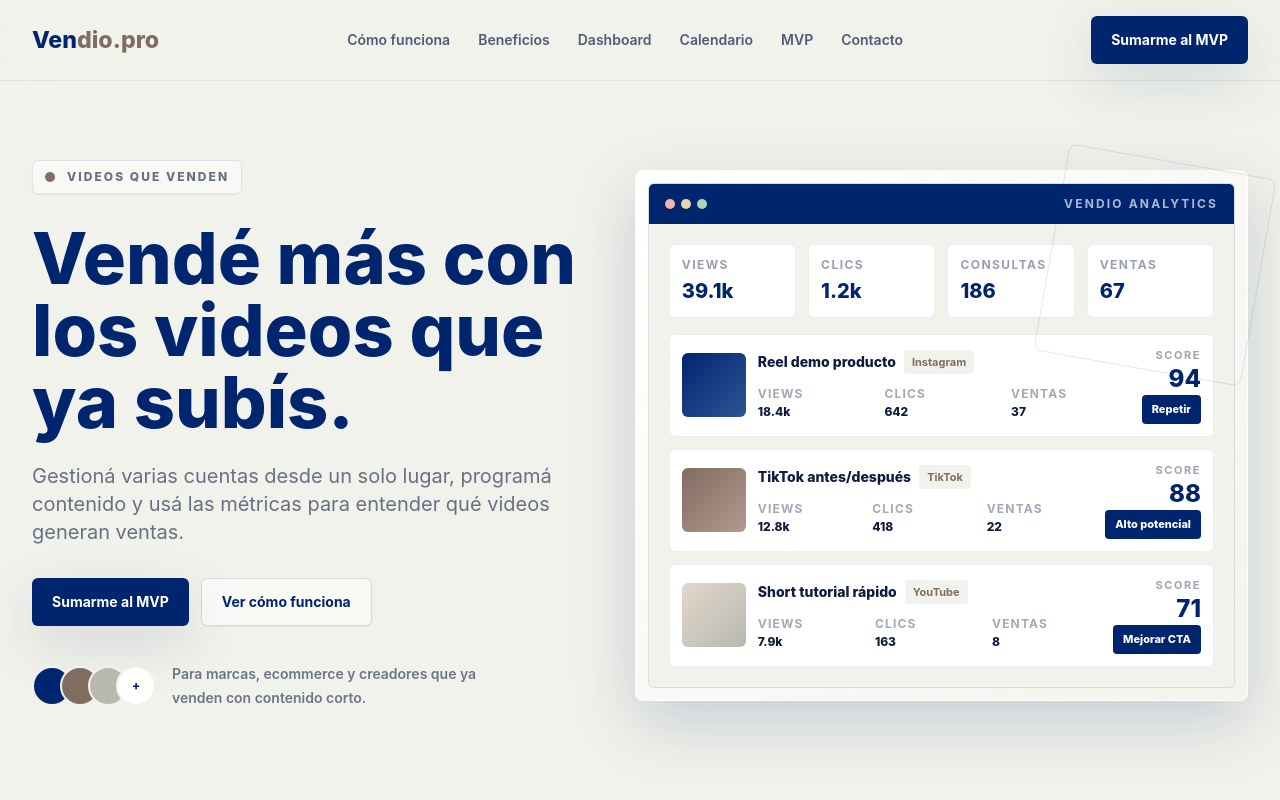
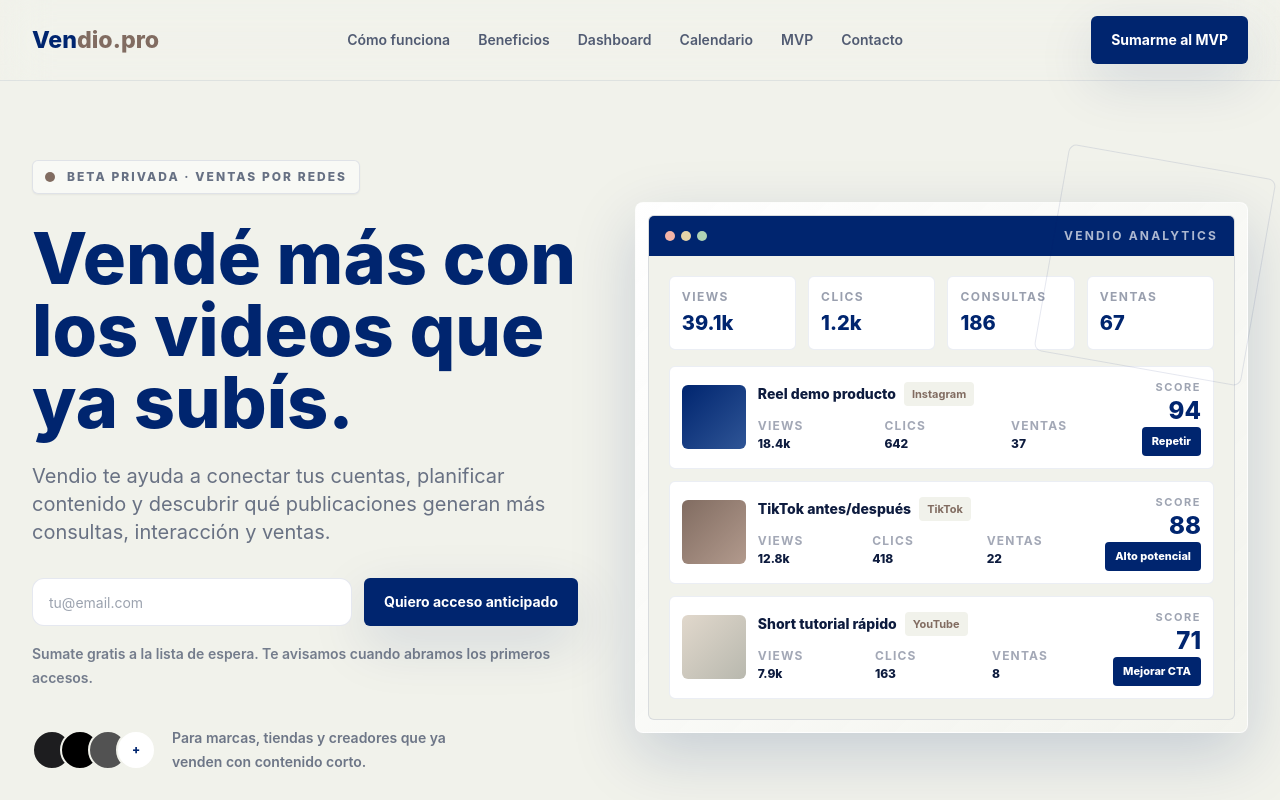
Before and after one commit to echeveagustin-code/vendio, a React (Vite) app: page / in a window 1280 px wide. Shown: the top 800 px of the page. Built offline with nearby package versions, Linux system fonts and the light colour scheme; a web font is replaced by a local one.

Commit message:
pausa porrito

```diff
--- a/src/App.jsx
+++ b/src/App.jsx
@@ -377,7 +377,7 @@ function LeadForm() {
             Contanos dónde vendés y qué red usás más. Te vamos a contactar cuando abramos cupos de la beta.
           </p>
           <div className="mt-8 rounded-lg border border-white/10 bg-white/[0.06] p-5">
-            <p className="font-display text-2xl font-extrabold">Videos que venden</p>
+            <p className="font-display text-2xl font-extrabold">Vendé más con el contenido que ya tenés</p>
             <p className="mt-2 text-white/64">Menos intuición, más contenido con señales claras de venta.</p>
           </div>
         </div>
@@ -441,7 +441,7 @@ function Footer() {
       <div className="mx-auto flex max-w-7xl flex-col gap-8 px-5 sm:flex-row sm:items-center sm:justify-between lg:px-8">
         <div>
           <Wordmark light />
-          <p className="mt-2 text-sm font-semibold text-white/58">Videos que venden</p>
+          <p className="mt-2 text-sm font-semibold text-white/58">Vendé más con el contenido que ya tenés</p>
         </div>
         <div className="flex flex-wrap gap-x-6 gap-y-3 text-sm font-semibold text-white/58">
           <a href="mailto:hola@vendio.pro" className="hover:text-white">
@@ -504,7 +504,7 @@ export default function App() {
             <div className="w-full min-w-0 max-w-[calc(100vw-2.5rem)] lg:max-w-none">
               <div className="inline-flex items-center gap-3 rounded-md border border-brand-navy/10 bg-white/52 px-3 py-2 shadow-sm">
                 <span className="h-2.5 w-2.5 rounded-full bg-brand-accent" />
-                <span className="text-xs font-extrabold uppercase tracking-[0.17em] text-brand-ink/62">Videos que venden</span>
+                <span className="text-xs font-extrabold uppercase tracking-[0.17em] text-brand-ink/62">BETA PRIVADA · VENTAS POR REDES</span>
               </div>
               <h1 className="mt-7 max-w-4xl font-display text-[2.35rem] font-extrabold leading-[1.02] tracking-normal text-brand-navy sm:text-6xl sm:leading-[0.94] lg:text-7xl">
                 <span className="block sm:inline">Vendé más </span>
@@ -512,26 +512,33 @@ export default function App() {
                 <span className="block sm:inline">que ya subís.</span>
               </h1>
               <p className="mt-6 max-w-[330px] text-lg leading-8 text-brand-ink/60 sm:max-w-2xl sm:text-xl">
-              Gestioná varias cuentas desde un solo lugar, programá contenido y usá las métricas para entender qué videos generan ventas.
+                Vendio te ayuda a conectar tus cuentas, planificar contenido y descubrir qué publicaciones generan más consultas, interacción y ventas.
               </p>
               <div className="mt-8 flex max-w-[330px] flex-col gap-3 sm:max-w-none sm:flex-row">
+                <div className="relative w-full sm:max-w-[320px]">
+                  <input
+                    type="email"
+                    placeholder="tu@email.com"
+                    className="h-12 w-full rounded-xl border border-brand-navy/10 bg-white px-4 text-sm text-brand-ink outline-none focus:border-brand-accent focus:ring-2 focus:ring-brand-accent/20"
+                  />
+                </div>
                 <CtaButton href="#contacto" className="w-full sm:w-auto">
-                  Sumarme al MVP
-                </CtaButton>
-                <CtaButton href="#como-funciona" variant="secondary" className="w-full sm:w-auto">
-                  Ver cómo funciona
+                  Quiero acceso anticipado
                 </CtaButton>
               </div>
+              <p className="mt-4 max-w-[330px] text-sm font-semibold leading-6 text-brand-ink/55 sm:max-w-2xl">
+                Sumate gratis a la lista de espera. Te avisamos cuando abramos los primeros accesos.
+              </p>
               <div className="mt-9 flex flex-wrap items-center gap-4">
                 <div className="flex -space-x-3" aria-hidden="true">
-                  {["bg-brand-navy", "bg-brand-accent", "bg-[#B8B8AE]", "bg-white"].map((color, index) => (
+                  {["bg-[#1D1D1F]", "bg-[#000000]", "bg-[#525252]", "bg-white"].map((color, index) => (
                     <span key={color} className={`h-10 w-10 rounded-full border-2 border-brand-paper ${color}`}>
                       {index === 3 && <span className="flex h-full items-center justify-center text-xs font-extrabold text-brand-navy">+</span>}
                     </span>
                   ))}
                 </div>
                 <p className="max-w-xs text-sm font-semibold leading-6 text-brand-ink/58">
-                  Para marcas, ecommerce y creadores que ya venden con contenido corto.
+                  Para marcas, tiendas y creadores que ya venden con contenido corto.
                 </p>
               </div>
             </div>
--- a/src/data/dashboardMockData.js
+++ b/src/data/dashboardMockData.js
@@ -11,6 +11,7 @@ export const sidebarMenu = [
 export const kpis = [
   { id: "publicaciones", icon: "📝", label: "Publicaciones realizadas", value: "47", change: "+12%", positive: true },
   { id: "ventas", icon: "💰", label: "Visitas atribuidas", value: "284", change: "+8%", positive: true },
+  { id: "visualizaciones", icon: "👁️", label: "Visualizaciones totales", value: "128.4K", change: "+8%", positive: true },
   { id: "programadas", icon: "📆", label: "Publicaciones programadas", value: "18", change: "esta semana", positive: null },
   { id: "cuentas", icon: "👥", label: "Cuentas conectadas", value: "6", change: "activas", positive: null },
 ];
```
